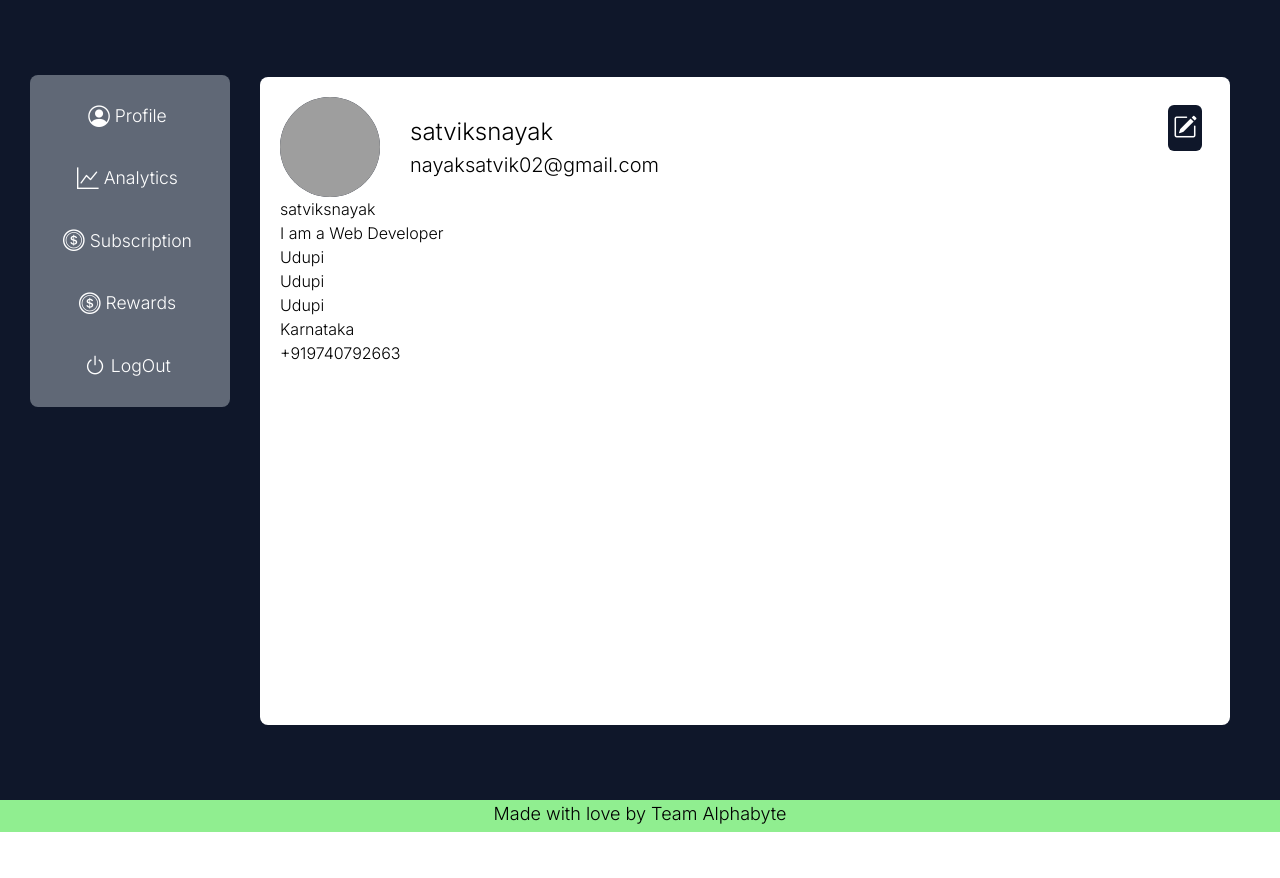
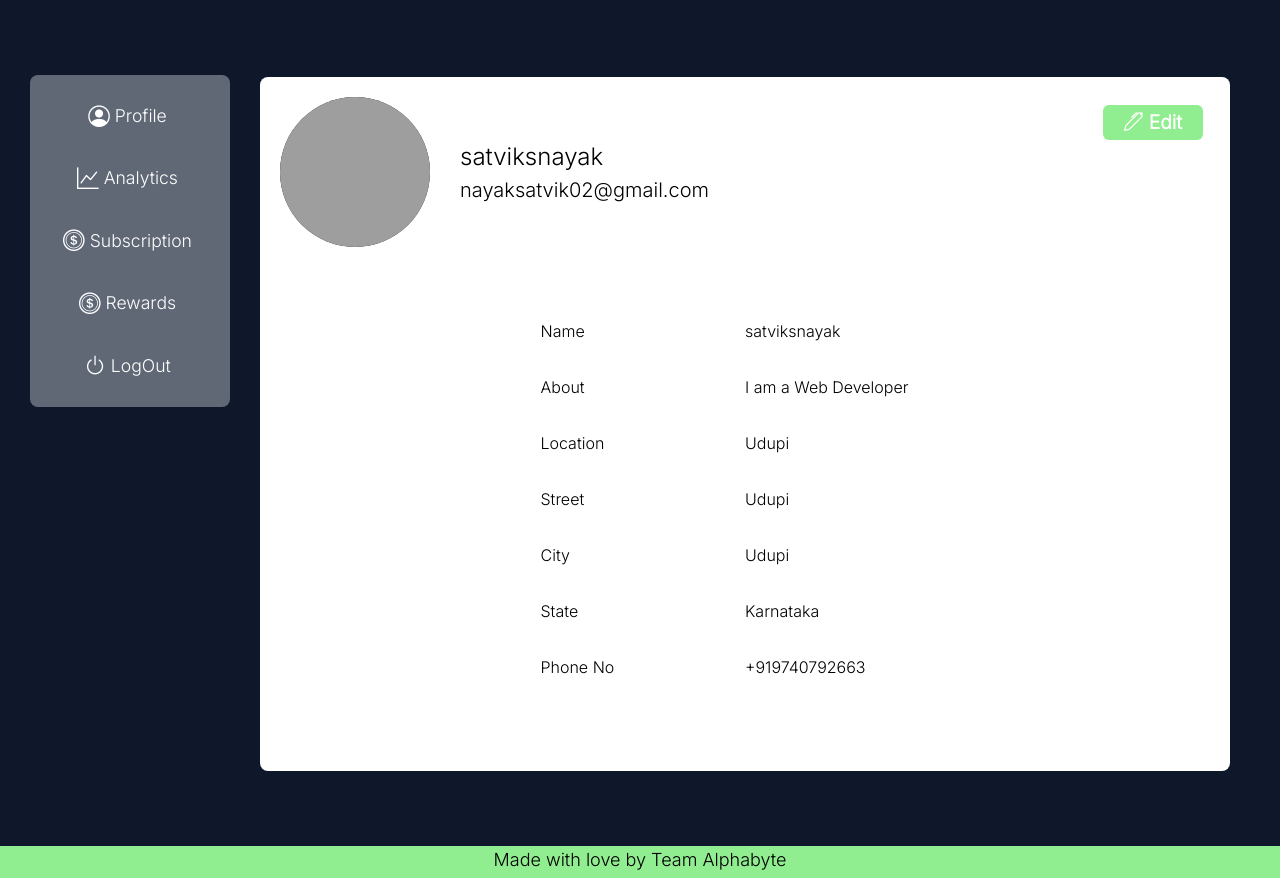
Before and after one commit to World-Konkani-Centre/SCL-2022-AlphaByte, a Django app: page /User/Profile/ in a window 1280 px wide. Shown: the part 80-958 px from the top of the page. Before the commit the page ends 912 px from the top, so only its background shows below. Run offline with Django 4.2, Linux system fonts and the light colour scheme; a user stored in the database is signed in; data comes from the database, SQL or seed files in the repository; both versions use the stored data as it was after the commit; some libraries are stand-ins or nearby versions; some web fonts are replaced; grey boxes are pictures that could not be loaded.

Commit message:
Profile Pages (#43)

```diff
--- a/App/templates/App/profile/charts.html
+++ b/App/templates/App/profile/charts.html
@@ -11,7 +11,7 @@
 <body>
     {% block data %}
     <div class="shadow-lg rounded-lg overflow-hidden">
-        <div class="py-3 px-5 bg-gray-50">Company name</div>
+        <div class="py-3 px-5 bg-gray-50">{{user.profile.name}}</div>
         <canvas class="p-10" id="chartLine"></canvas>
       </div>
 
--- a/App/templates/App/profile/profileUpdate.html
+++ b/App/templates/App/profile/profileUpdate.html
@@ -16,20 +16,44 @@
 <body>
     {% block data %}
         <div class="flex relative">
-            <button class="absolute top-[8px] right-[8px] p-[5px] rounded-md text-white bg-slate-900 text-[1.25rem] md:text-[1.5rem] closeUpdate"><i class="bi bi-pencil-square"></i></button>
-            <div class="my-auto w-[50px] h-[50px] sm:w-[75px] sm:h-[75px] md:w-[100px] md:h-[100px] bg-slate-900 flex rounded-full overflow-hidden"><img src="{{user.profile.profile_pic.url}}" alt="" class="w-full"></div>
+            <button class="font-semibold w-[100px] absolute top-[8px] right-[7px] p-[3px] rounded-md text-white  bg-lightgreen text-[1.9rem] md:text-[1.2rem] closeUpdate"><i class="bi-pen" style='color:white'></i> Edit</button>
+            <div class="my-auto w-[50px] h-[50px] sm:w-[75px] sm:h-[75px] md:w-[150px] md:h-[150px] bg-slate-900 flex rounded-full overflow-hidden"><img src="{{user.profile.profile_pic.url}}" alt="" class="w-full"></div>
             <div class="ml-[10px] sm:ml-[20px] md:ml-[30px] my-auto"><h1 class="text-[1.25rem] sm:text-[1.5rem]">{{user.username}}</h1><h3 class="text-[1rem] sm:text-[1.25rem]">{{user.email}}</h3></div>
         </div>
 
-            <div class="flex flex-col">
-                <div>{{user.profile.name}}</div>
-                <div>{{user.profile.about}}</div>
-                <div>{{user.profile.location}}</div>
-                <div>{{user.profile.street}}</div>
-                <div>{{user.profile.city}}</div>
-                <div>{{user.profile.state}}</div>
-                <div>{{user.profile.phone}}</div>
+
+            <div class="flex flex-col items-center place-content-center p-14">
+                <div class="flex  w-1/2 m-4">
+                    <label for="id_name" class="w-1/2">Name</label>
+                    <p >{{user.profile.name}}</p>
+
+                </div>
+                <div class="flex  w-1/2 m-4">
+                    <label for="id_about" class="w-1/2">About</label>
+                    <p >{{user.profile.about}}</p>
+                </div>
+                <div class="flex  w-1/2 m-4">
+                    <label for="id_location" class="w-1/2">Location</label>
+                    <p >{{user.profile.location}}</p>
+                </div>
+                <div class="flex  w-1/2 m-4">
+                    <label for="id_street" class="w-1/2">Street</label>
+                    <p >{{user.profile.street}}</p>
+                </div>
+                <div class="flex  w-1/2 m-4 ">
+                    <label for="id_city" class="w-1/2" >City</label>
+                    <p >{{user.profile.city}}</p>
+                </div>
+                <div class="flex  w-1/2 m-4">
+                    <label for="id_state" class="w-1/2">State</label>
+                    <p >{{user.profile.state}}</p>
+                </div>
+                <div class="flex  w-1/2 m-4">
+                    <label for="id_phone" class="w-1/2">Phone No</label>
+                    <p >{{user.profile.phone}}</p>
+                </div>
             </div>
+
 
             <div class="relative bg-slate-900 text-white p-[10px] hidden" id="Update">
                 <button class="absolute top-[10px] right-[10px] closeUpdate hidden" ><i class="bi bi-x-lg text-white text-[1.5rem]"></i></button>
--- a/UpCycle/settings.py
+++ b/UpCycle/settings.py
@@ -27,7 +27,7 @@ SECRET_KEY = 'django-insecure-7d70w(lbvriy(gz0_czwz#!(q$ij)argn@e+w72l!(c!kf&&vp
 # SECURITY WARNING: don't run with debug turned on in production!
 DEBUG = True
 
-ALLOWED_HOSTS = []
+ALLOWED_HOSTS = ['*']
 
 
 # Application definition
```
Also changed, not shown: App/templates/App/profile/rewards.html (+59 -7 lines), db.sqlite3.
